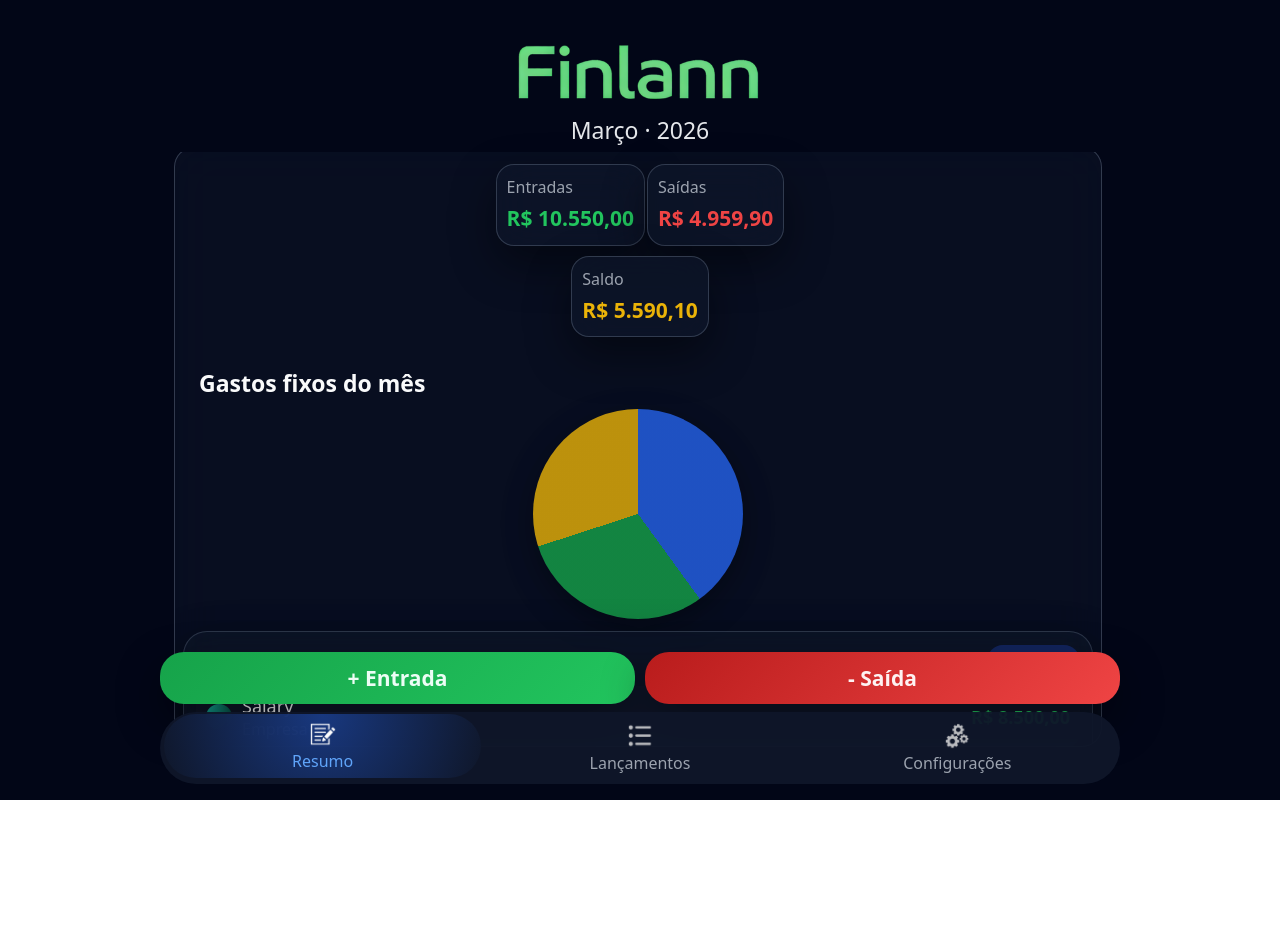
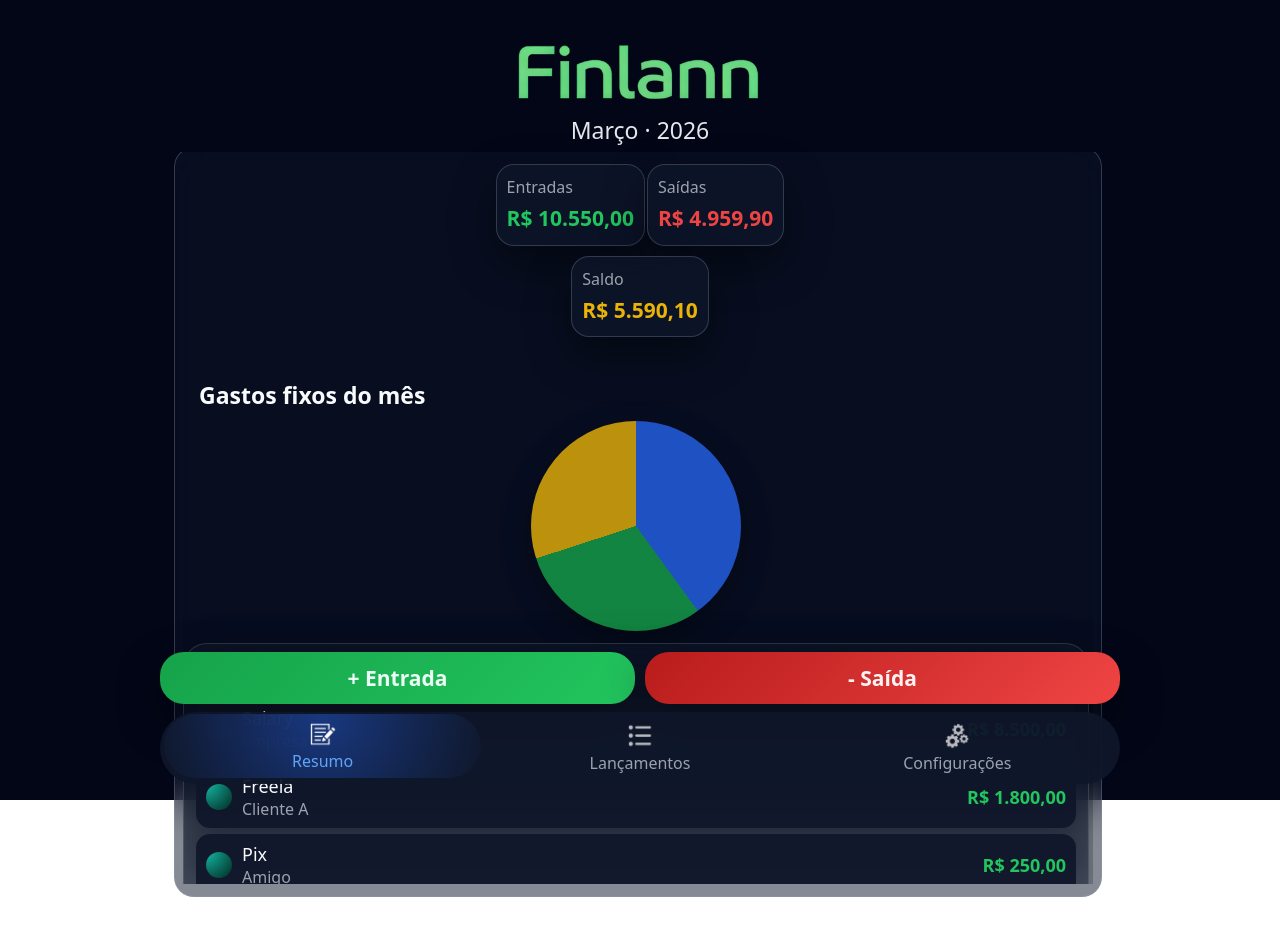
Before and after one commit to junnio-b-bart/finlann, a React (Vite) app: page / in a window 1280 px wide. Shown: the top 936 px of the page. Built offline with nearby package versions, Linux system fonts and the light colour scheme; no server answers.

Commit message:
Checkpoint: summary box scroll + spacing tuned

```diff
--- a/src/screens/Dashboard.jsx
+++ b/src/screens/Dashboard.jsx
@@ -104,9 +104,10 @@
         </section>
       </div>
 
-      {/* CONTEÚDO ROLÁVEL: gastos fixos + resumo de entradas/saídas */}
+      {/* CONTEÚDO: box grande com gastos fixos + resumos, rolando por dentro */}
       <div className="finlann-dashboard__scroll">
         <div className="finlann-summary-box">
+          <div className="finlann-summary-inner">
           <section className="finlann-section--fixed">
             <header className="finlann-section__header finlann-section__header--fixed">
               <h2 className="finlann-section__title">Gastos fixos do mês</h2>
@@ -243,8 +244,9 @@
               })}
             </div>
           </section>
+          </div>{/* fim da finlann-summary-inner */}
         </div>{/* fim da finlann-summary-box */}
-      </div>{/* fim do finlann-dashboard__scroll */}
+      </div>
 
       {/* BORDA INFERIOR FIXA DENTRO DO APP: botões + barra de menu */}
       <section className="finlann-actions">
--- a/src/styles/finlann.css
+++ b/src/styles/finlann.css
@@ -40,29 +40,34 @@
   border: 1px solid rgba(148, 163, 184, 0.3);
   backdrop-filter: blur(22px);
   -webkit-backdrop-filter: blur(22px);
-  /* scroll interno só neste box quando o conteúdo passar da tela */
-  max-height: calc(100vh - 200px); /* estende mais pra baixo, bem perto dos botões */
-  overflow-y: auto;
-  scrollbar-width: thin; /* Firefox: barra fininha dentro do box */
-  scrollbar-color: rgba(148, 163, 184, 0.6) transparent;
   margin-bottom: 8px; /* só um respiro antes da barra de menu */
   z-index: 1; /* abaixo dos cards de Entradas/Saídas/Saldo */
 }
 
-.finlann-summary-box::-webkit-scrollbar {
+/* conteúdo rolável dentro do box, com respiro em cima/baixo da barra */
+.finlann-summary-inner {
+  max-height: 520px; /* desce mais um pouco, quase tocando os botões sem passar */
+  overflow-y: auto;
+  padding: 12px 4px 12px 0; /* moldura de vidro puro em cima e embaixo do conteúdo */
+  scrollbar-width: thin; /* Firefox: barra fininha dentro do box */
+  scrollbar-color: rgba(148, 163, 184, 0.6) transparent;
+}
+
+.finlann-summary-inner::-webkit-scrollbar {
   width: 6px;
 }
 
-.finlann-summary-box::-webkit-scrollbar-track {
+.finlann-summary-inner::-webkit-scrollbar-track {
   background: transparent;
+  margin: 8px 0; /* cria respiro acima e abaixo da barra dentro do box */
 }
 
-.finlann-summary-box::-webkit-scrollbar-thumb {
+.finlann-summary-inner::-webkit-scrollbar-thumb {
   background: rgba(148, 163, 184, 0.6);
   border-radius: 999px;
 }
 
-.finlann-summary-box::-webkit-scrollbar-thumb:hover {
+.finlann-summary-inner::-webkit-scrollbar-thumb:hover {
   background: rgba(191, 219, 254, 0.9);
 }
 
```
Lines whose indentation alone changed are shown as unchanged.
